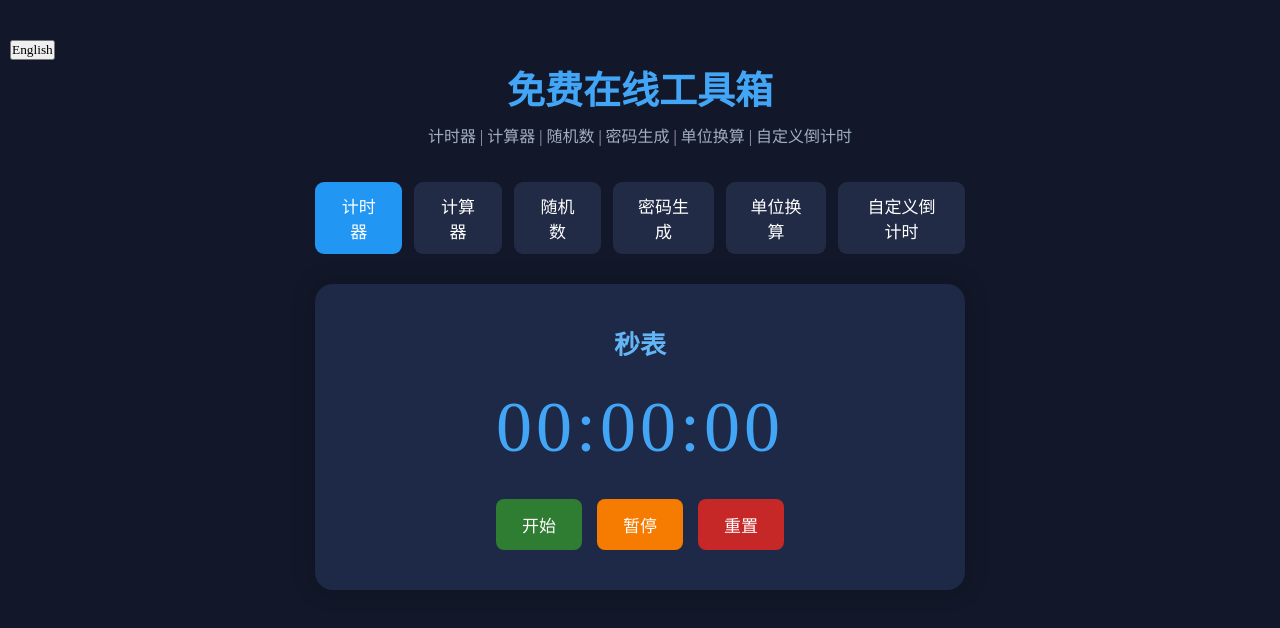
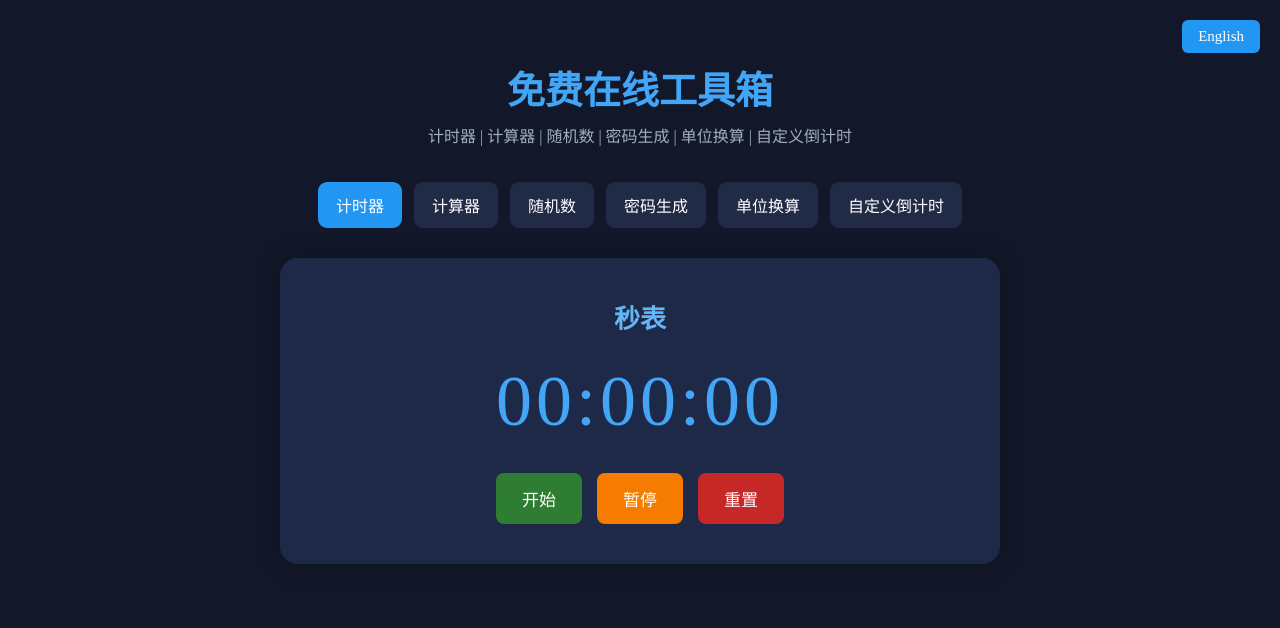
Before and after one commit to dwgbcoolben/online-tools-site, a plain HTML site: page index.html in a window 1280 px wide. Drawn offline with Linux system fonts and the light colour scheme.

Commit message:
Refactor CSS styles for layout and buttons

```diff
--- a/style.css
+++ b/style.css
@@ -9,11 +9,29 @@ body {
     background-color: #121829;
     color: #fff;
     min-height: 100vh;
-    padding: 40px 10px;
+    padding: 60px 10px 40px;
+}
+
+.lang-box {
+    position: fixed;
+    top: 20px;
+    right: 20px;
+}
+#langBtn {
+    padding: 8px 16px;
+    border-radius: 6px;
+    border: none;
+    background: #2196f3;
+    color: white;
+    font-size: 15px;
+    cursor: pointer;
+}
+#langBtn:hover {
+    background: #1976d2;
 }
 
 .容器 {
-    max-width: 650px;
+    max-width: 720px;
     margin: 0 auto;
     text-align: center;
 }
@@ -31,17 +49,18 @@ body {
 
 .工具导航栏 {
     display: flex;
+    flex-wrap: wrap;
     gap: 12px;
     justify-content: center;
     margin-bottom: 30px;
 }
 .工具标签 {
-    padding: 11px 24px;
+    padding: 11px 18px;
     border: none;
     border-radius: 9px;
     background: #222b45;
     color: white;
-    font-size: 17px;
+    font-size: 16px;
     cursor: pointer;
 }
 .工具标签.激活 {
@@ -77,6 +96,7 @@ body {
     display: flex;
     gap: 15px;
     justify-content: center;
+    flex-wrap: wrap;
 }
 .按钮组 button {
     padding: 13px 26px;
@@ -86,9 +106,9 @@ body {
     color: white;
     cursor: pointer;
 }
-#计时开始 {background: #2e7d32;}
-#计时暂停 {background: #f57c00;}
-#计时重置 {background: #c62828;}
+#计时开始,#cdStart {background: #2e7d32;}
+#计时暂停,#cdPause {background: #f57c00;}
+#计时重置,#cdReset {background: #c62828;}
 
 #计算输入框 {
     width: 100%;
@@ -130,6 +150,7 @@ body {
     align-items: center;
     margin-bottom: 25px;
     font-size: 22px;
+    flex-wrap: wrap;
 }
 .随机输入区 input {
     width: 100px;
@@ -146,7 +167,7 @@ body {
     color: #42a5f5;
     margin-bottom: 25px;
 }
-#生成按钮 {
+#生成按钮,#createPwd,#calcUnit {
     padding: 14px 32px;
     font-size: 18px;
     border: none;
@@ -155,6 +176,6 @@ body {
     color: white;
     cursor: pointer;
 }
-#生成按钮:hover {
+#生成按钮:hover,#createPwd:hover,#calcUnit:hover {
     background: #1565c0;
 }
```
